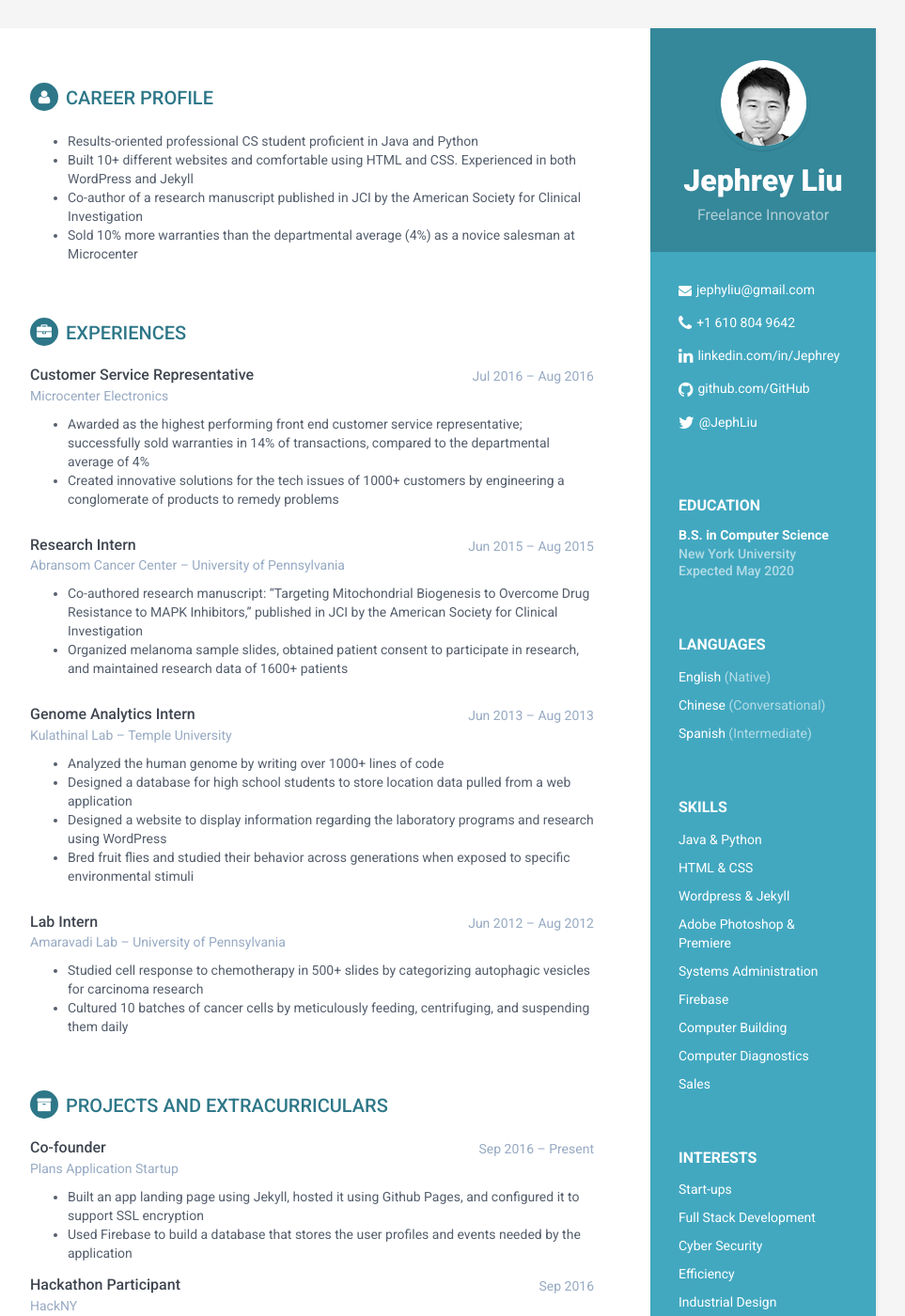
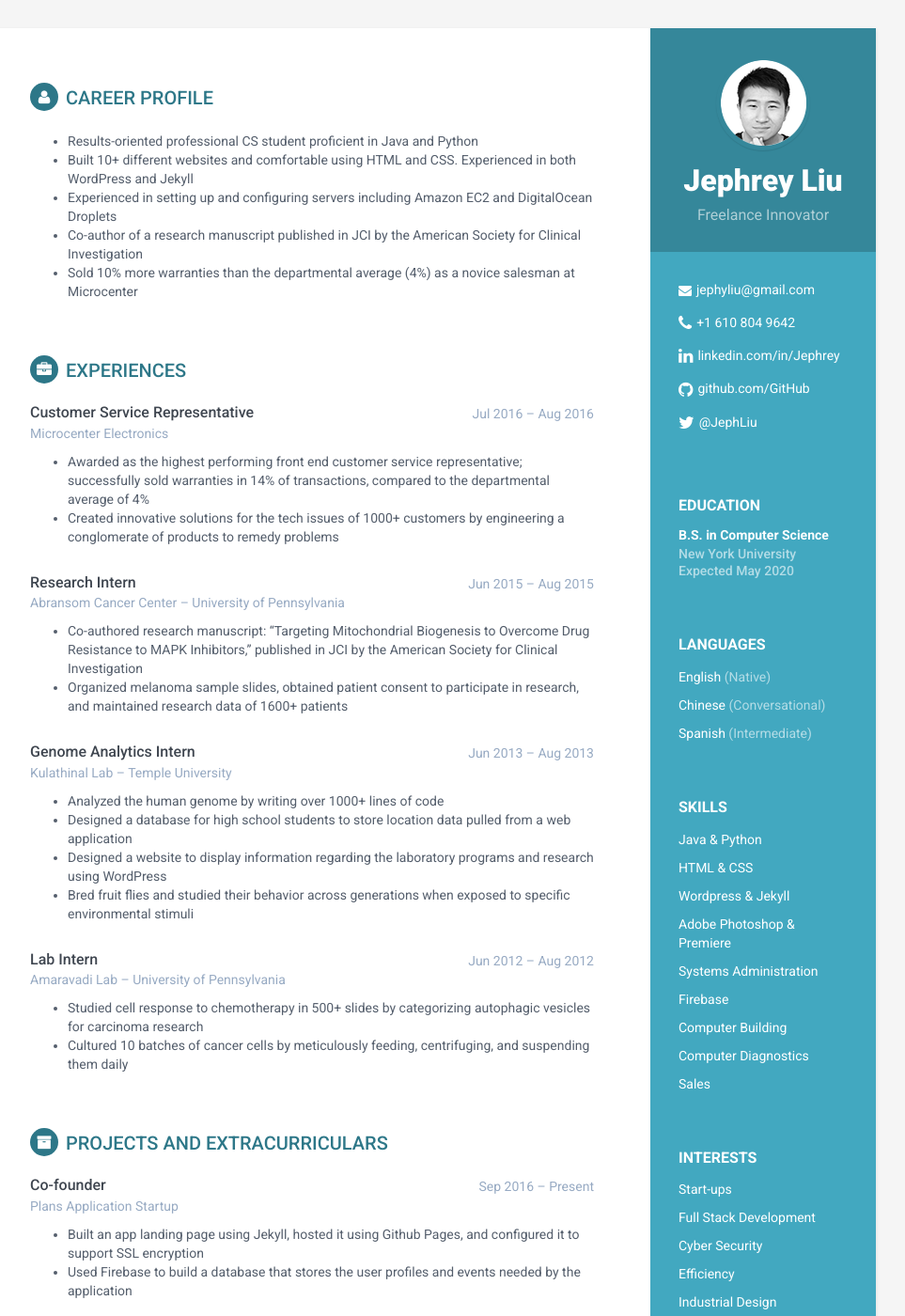
Before and after one commit to Jeph/Jeph.github.io, a Jekyll site: the page built from index.html, in a window 1280 px wide and 1400 px high. Shown: the whole window at 94% size, without its empty margins (188-1151 px from the left). Built offline with Jekyll 4.4.1, drawn with Linux system fonts in a browser that asks for light colours; some of the changed text lies outside the part shown.

Commit message:
Tweaked a few resume points

```diff
--- a/_includes/career-profile.html
+++ b/_includes/career-profile.html
@@ -4,6 +4,7 @@
     <ul>
       <li>Results-oriented professional CS student proficient in Java and Python</li>
       <li>Built 10+ different websites and comfortable using HTML and CSS. Experienced in both WordPress and Jekyll</li>
+      <li>Experienced in setting up and configuring servers including Amazon EC2 and DigitalOcean Droplets</li>
       <li>Co-author of a research manuscript published in JCI by the American Society for Clinical Investigation</li>
       <li>Sold 10% more warranties than the departmental average (4%) as a novice salesman at Microcenter</li>
     </ul>
--- a/_includes/projects.html
+++ b/_includes/projects.html
@@ -28,6 +28,7 @@
                     <div class="details">
                       <ul>
                         <li>Combined Twilio and ngrok to build a program that analyzes the contents of a photo and returns a relevant Chuck Norris joke</li>
+                        <li>Configured the program to run on an AWS EC2 instance</li>
                       </ul>
                     </div><!--//details-->
                 </div><!--//item-->
```
